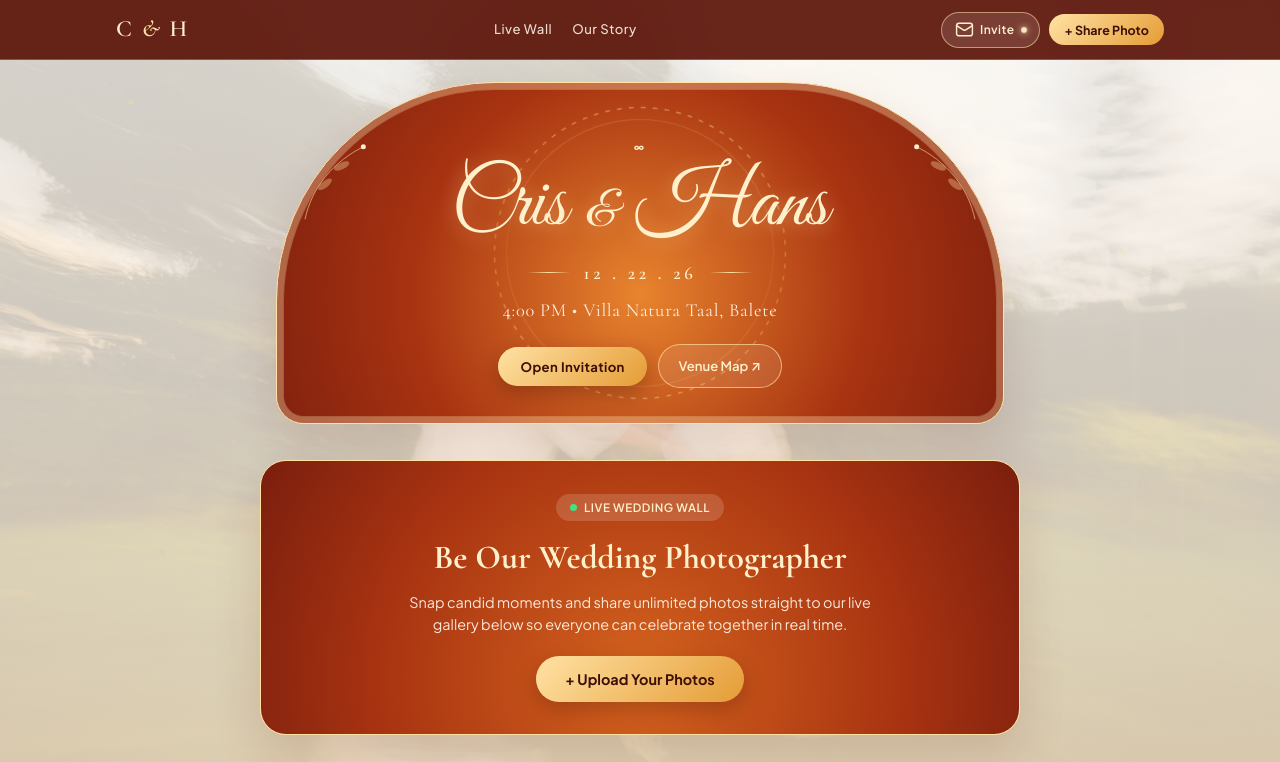
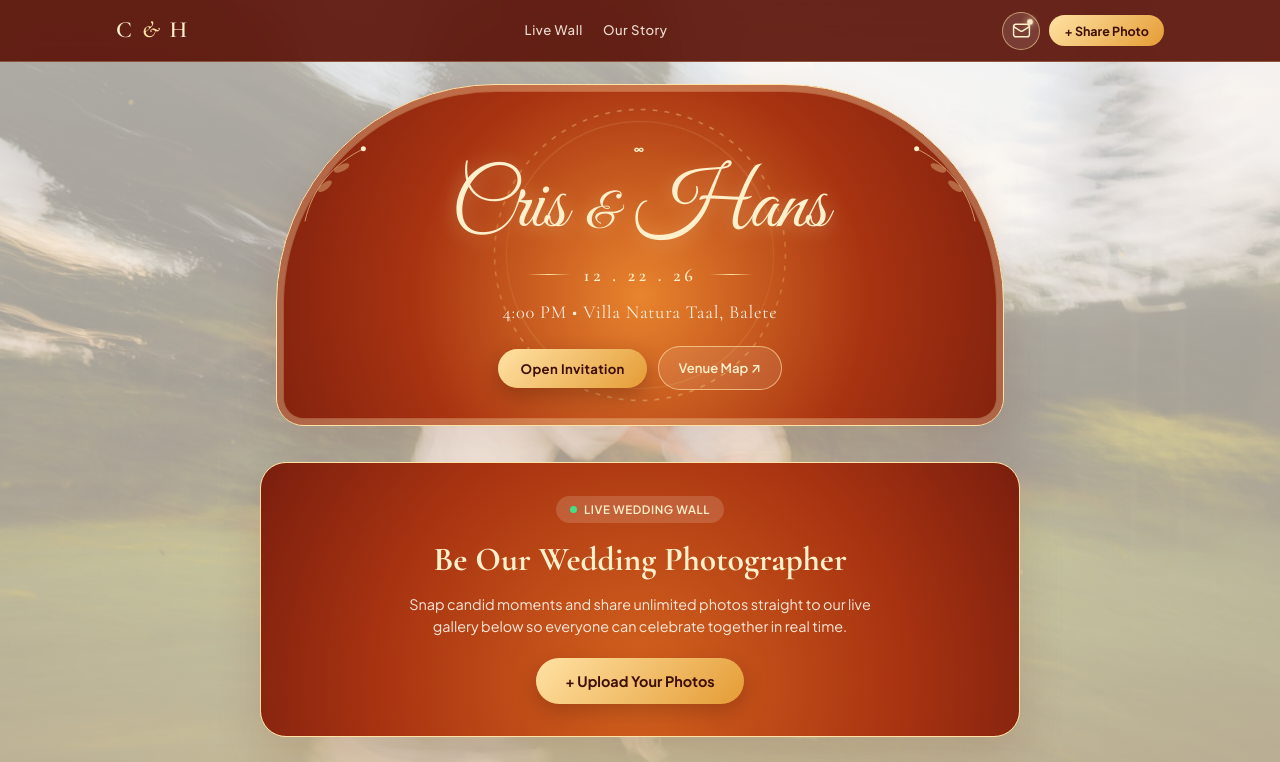
Before and after one commit to denieziee/cris-and-hans-wedding, a plain HTML site: page index.html in a window 1280 px wide. Shown: the top 762 px of the page. Drawn offline with nearby package versions, Linux system fonts and the light colour scheme; no server answers.

Commit message:
design draft 9

```diff
--- a/index.html
+++ b/index.html
@@ -12,7 +12,7 @@
   <link rel="preconnect" href="https://fonts.googleapis.com" />
   <link rel="preconnect" href="https://fonts.gstatic.com" crossorigin />
   <link href="https://fonts.googleapis.com/css2?family=Cormorant+Garamond:ital,wght@0,400;0,500;0,600;0,700;1,400;1,600&family=Great+Vibes&family=Plus+Jakarta+Sans:wght@400;500;600;700&display=swap" rel="stylesheet" />
-  <link rel="stylesheet" href="style.css?v=42" />
+  <link rel="stylesheet" href="style.css?v=44" />
 </head>
 <body>
 
@@ -56,7 +56,7 @@
             <rect x="2" y="4" width="20" height="16" rx="3"></rect>
             <path d="m22 7-8.97 5.7a1.94 1.94 0 0 1-2.06 0L2 7"></path>
           </svg>
-          <span class="invite-label-pill">Invite</span>
+          <span class="invite-label-pill"></span>
           <span class="invite-dot"></span>
         </button>
         <button type="button" class="btn-upload-mini" id="headerUploadBtn">
@@ -316,6 +316,6 @@
     </div>
   </div>
 
-  <script src="script.js?v=42"></script>
+  <script src="script.js?v=44"></script>
 </body>
 </html>
--- a/style.css
+++ b/style.css
@@ -65,9 +65,9 @@ body.is-scroll-locked {
   background-image:
     linear-gradient(
       180deg,
-      rgba(255, 250, 242, 0.84) 0%,
-      rgba(255, 246, 234, 0.80) 48%,
-      rgba(246, 225, 198, 0.86) 100%
+      rgba(255, 250, 242, 0.68) 0%,
+      rgba(255, 246, 234, 0.64) 48%,
+      rgba(246, 225, 198, 0.72) 100%
     ),
     url("pics/pic-L1.jpg");
   background-size: cover;
@@ -294,23 +294,18 @@ body.has-entered .scroll-fade.is-visible {
 
 .btn-envelope-icon {
   position: relative;
-  height: 36px;
-  padding: 0 0.78rem;
-  border-radius: 999px;
+  width: 38px;
+  height: 38px;
+  padding: 0;
+  border-radius: 50%;
   background: rgba(255, 246, 234, 0.12);
   border: 1px solid rgba(255, 226, 164, 0.55);
   color: var(--gold-bright);
   display: inline-flex;
   align-items: center;
-  gap: 0.4rem;
+  justify-content: center;
   cursor: pointer;
   flex-shrink: 0;
-}
-
-.invite-label-pill {
-  font-size: 0.75rem;
-  font-weight: 600;
-  letter-spacing: 0.04em;
 }
 
 .btn-envelope-icon:active {
@@ -318,12 +313,21 @@ body.has-entered .scroll-fade.is-visible {
 }
 
 .invite-dot {
+  position: absolute;
+  top: 6px;
+  right: 6px;
   width: 6px;
   height: 6px;
   border-radius: 50%;
   background: var(--gold-bright);
   box-shadow: 0 0 8px var(--gold-light);
   animation: softPulse 2s infinite;
+}
+
+.invite-label-pill {
+  font-size: 0.75rem;
+  font-weight: 600;
+  letter-spacing: 0.04em;
 }
 
 @keyframes softPulse {
```
